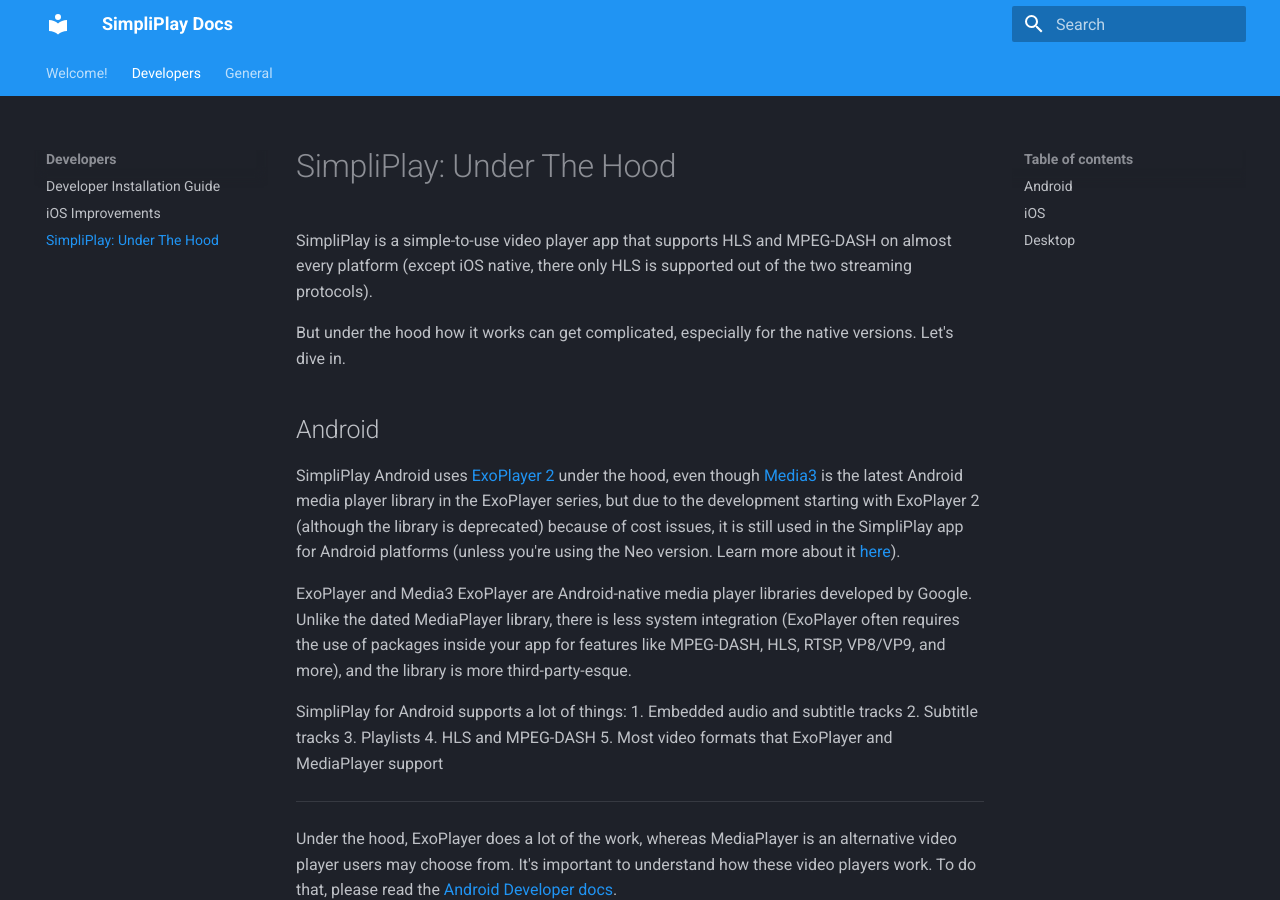
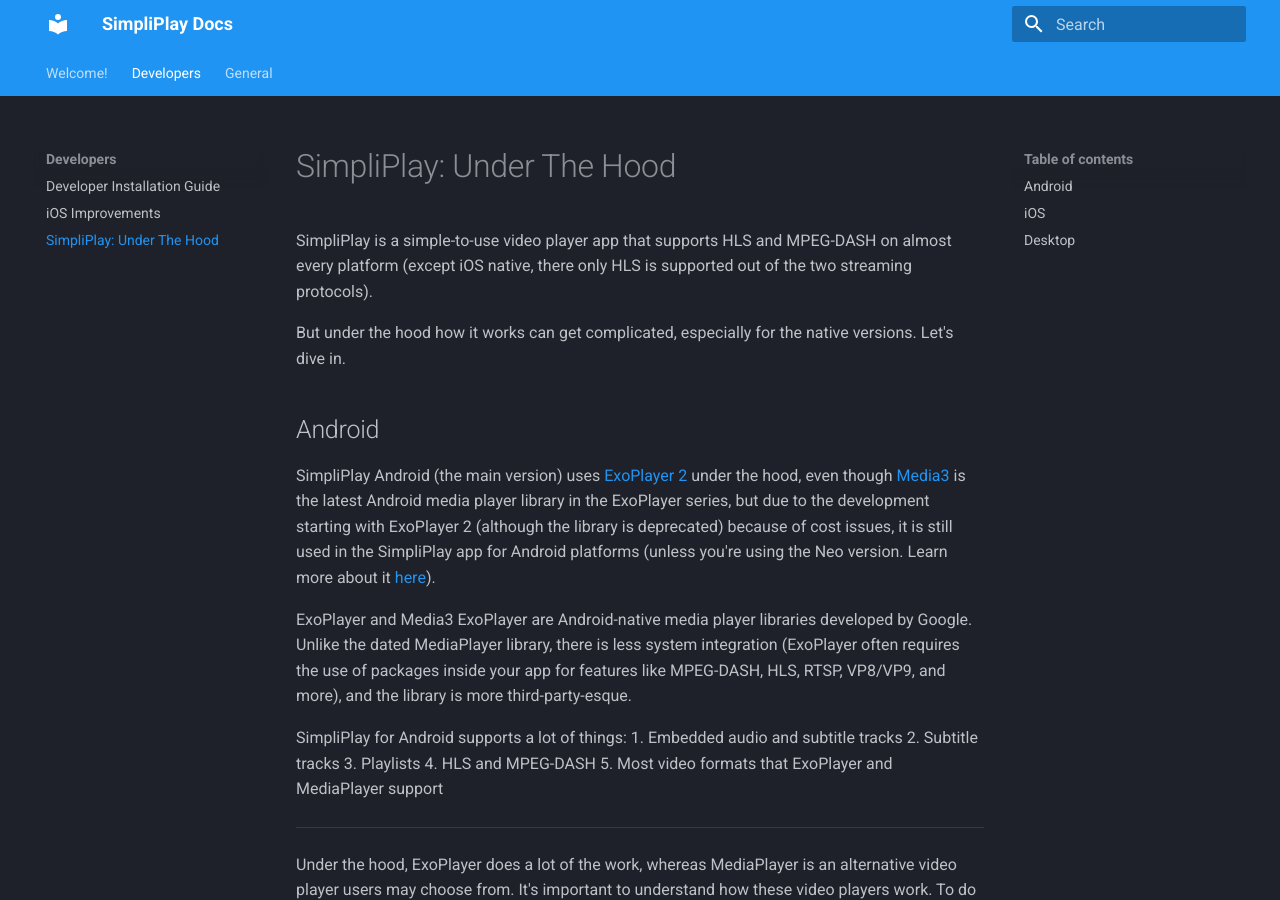
Before and after one commit to A-Star100/simpliplay-docs, an MkDocs documentation site: the page built from docs/Developers/under-the-hood.md, in a window 1280 px wide and 900 px high. Built offline with MkDocs 1.6.1 and Material for MkDocs 9.7.7, drawn with Linux system fonts in a browser that asks for light colours.

Commit message:
Update under-the-hood.md

```diff
--- a/docs/Developers/under-the-hood.md
+++ b/docs/Developers/under-the-hood.md
@@ -4,7 +4,7 @@
 But under the hood how it works can get complicated, especially for the native versions. Let's dive in.
 
 ## Android
-SimpliPlay Android uses [ExoPlayer 2](https://www.google.com/search?q=exoplayer+2&rlz=1C5CHFA_enUS919US919&oq=exoplayer+2&gs_lcrp=EgZjaHJvbWUyBggAEEUYOTIGCAEQRRg7MgYIAhBFGDsyBggDEEUYOzIGCAQQRRg8MgYIBRBFGDwyBggGEEUYPDIGCAcQRRg80gEIMTQyMWowajmoAgCwAgE&sourceid=chrome&ie=UTF-8) under the hood, even though [Media3](https://developer.android.com/media/media3) is the latest Android media player library in the ExoPlayer series, but due to the development starting with ExoPlayer 2 (although the library is deprecated) because of cost issues, it is still used in the SimpliPlay app for Android platforms (unless you're using the Neo version. Learn more about it [here](https://simpliplay-docs.readthedocs.io/en/latest/General/two-versions/)).
+SimpliPlay Android (the main version) uses [ExoPlayer 2](https://github.com/google/ExoPlayer) under the hood, even though [Media3](https://developer.android.com/media/media3) is the latest Android media player library in the ExoPlayer series, but due to the development starting with ExoPlayer 2 (although the library is deprecated) because of cost issues, it is still used in the SimpliPlay app for Android platforms (unless you're using the Neo version. Learn more about it [here](https://simpliplay-docs.readthedocs.io/en/latest/General/two-versions/)).
 
 ExoPlayer and Media3 ExoPlayer are Android-native media player libraries developed by Google. Unlike the dated MediaPlayer library, there is less system integration (ExoPlayer often
 requires the use of packages inside your app for features like MPEG-DASH, HLS, RTSP, VP8/VP9, and more), and the library is more third-party-esque.
```
